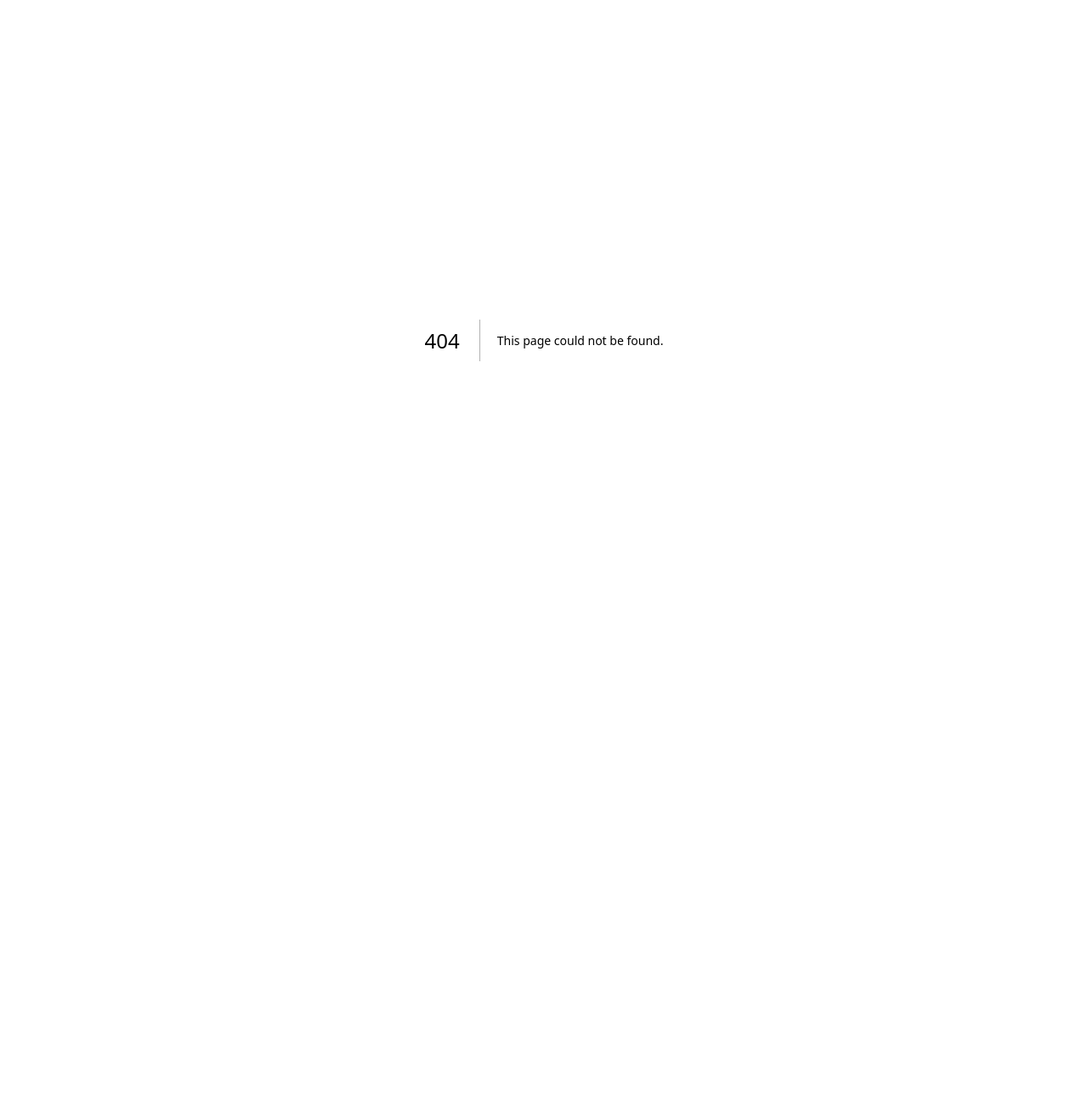
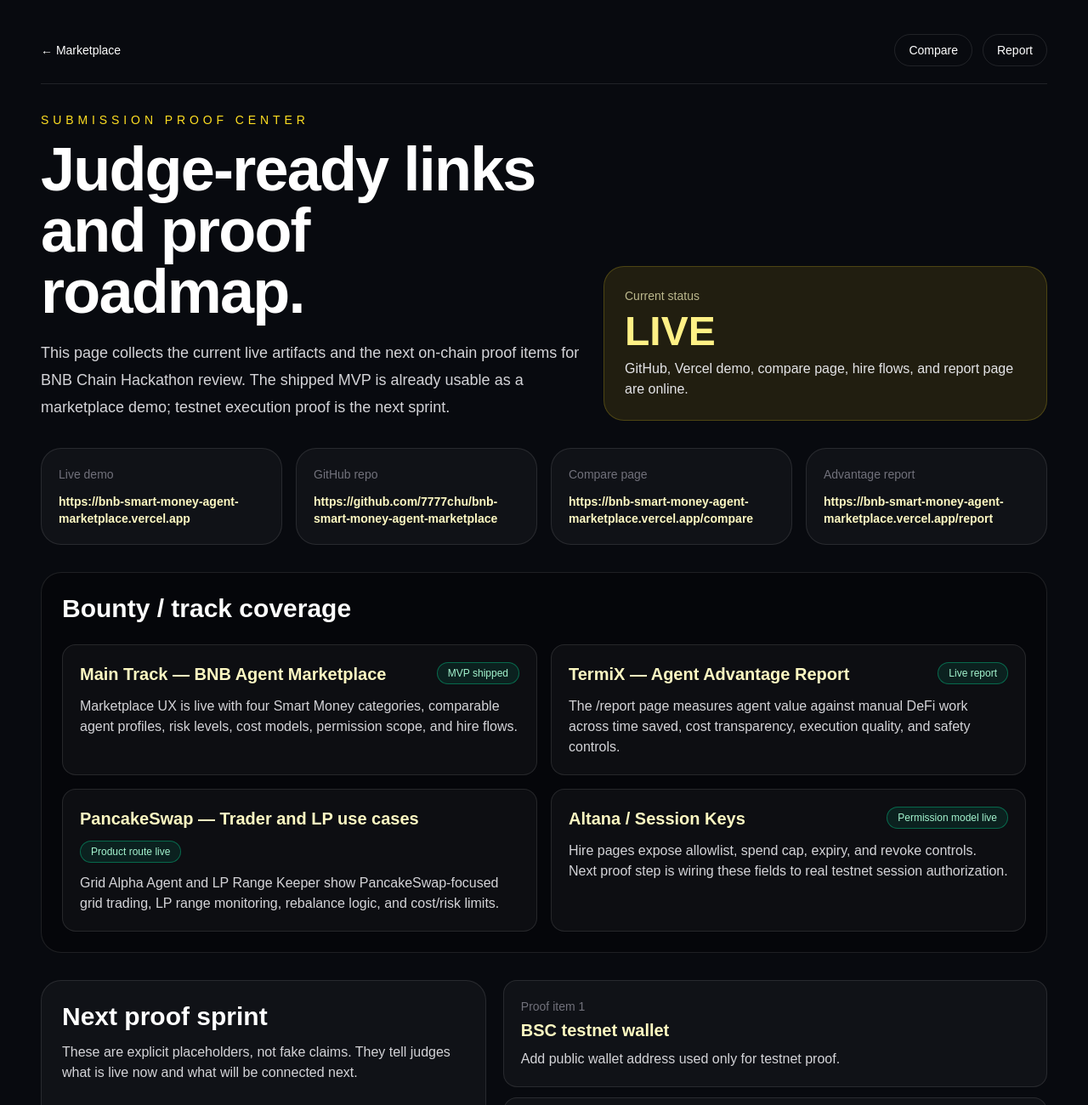
Before and after one commit to 7777chu/bnb-smart-money-agent-marketplace, a Next.js app in the folder app/: page /proof in a window 1280 px wide. Before the commit this address had no page. Shown: the top 1300 px of the page at 85% size. Before the commit the page ends 800 px from the top, so only its background shows below. Built offline with nearby package versions, Linux system fonts and the light colour scheme.

Commit message:
feat: add proof center for hackathon submission

```diff
--- a/app/src/app/page.tsx
+++ b/app/src/app/page.tsx
@@ -19,6 +19,9 @@
           <div className="flex items-center gap-3">
             <Link className="hidden rounded-full border border-white/10 px-4 py-2 text-sm text-zinc-200 transition hover:bg-white/10 sm:inline-flex" href="/compare">
               Compare
+            </Link>
+            <Link className="hidden rounded-full border border-white/10 px-4 py-2 text-sm text-zinc-200 transition hover:bg-white/10 sm:inline-flex" href="/proof">
+              Proof
             </Link>
             <a
               className="rounded-full border border-yellow-300/50 px-4 py-2 text-sm text-yellow-100 transition hover:bg-yellow-300 hover:text-black"
@@ -55,6 +58,9 @@
               </Link>
               <Link className="rounded-2xl border border-white/15 px-5 py-3 font-bold text-white transition hover:bg-white/10" href="/report">
                 Advantage report
+              </Link>
+              <Link className="rounded-2xl border border-yellow-300/40 px-5 py-3 font-bold text-yellow-100 transition hover:bg-yellow-300 hover:text-black" href="/proof">
+                Proof center
               </Link>
             </div>
           </div>
--- /dev/null
+++ b/app/src/app/proof/page.tsx
@@ -0,0 +1,124 @@
+import Link from "next/link";
+
+const liveLinks = [
+  ["Live demo", "https://bnb-smart-money-agent-marketplace.vercel.app"],
+  ["GitHub repo", "https://github.com/7777chu/bnb-smart-money-agent-marketplace"],
+  ["Compare page", "https://bnb-smart-money-agent-marketplace.vercel.app/compare"],
+  ["Advantage report", "https://bnb-smart-money-agent-marketplace.vercel.app/report"],
+];
+
+const proofTracks = [
+  {
+    title: "Main Track — BNB Agent Marketplace",
+    status: "MVP shipped",
+    detail:
+      "Marketplace UX is live with four Smart Money categories, comparable agent profiles, risk levels, cost models, permission scope, and hire flows.",
+  },
+  {
+    title: "TermiX — Agent Advantage Report",
+    status: "Live report",
+    detail:
+      "The /report page measures agent value against manual DeFi work across time saved, cost transparency, execution quality, and safety controls.",
+  },
+  {
+    title: "PancakeSwap — Trader and LP use cases",
+    status: "Product route live",
+    detail:
+      "Grid Alpha Agent and LP Range Keeper show PancakeSwap-focused grid trading, LP range monitoring, rebalance logic, and cost/risk limits.",
+  },
+  {
+    title: "Altana / Session Keys",
+    status: "Permission model live",
+    detail:
+      "Hire pages expose allowlist, spend cap, expiry, and revoke controls. Next proof step is wiring these fields to real testnet session authorization.",
+  },
+];
+
+const nextProofItems = [
+  ["BSC testnet wallet", "Add public wallet address used only for testnet proof."],
+  ["Agent identity", "Register or mock ERC-8004-style identity and link it from each profile."],
+  ["Testnet tx hashes", "Attach tx hashes for session creation, simulated hire, revoke, and PancakeSwap-style proof."],
+  ["BNB Agent Studio", "Run BNB Agent Studio CLI and commit command output/screenshots as proof artifacts."],
+];
+
+export default function ProofPage() {
+  return (
+    <main className="min-h-screen bg-[#080A0F] text-white">
+      <section className="mx-auto flex max-w-7xl flex-col gap-8 px-6 py-10 sm:px-10 lg:px-12">
+        <nav className="flex flex-wrap items-center justify-between gap-4 border-b border-white/10 pb-5">
+          <Link className="text-sm text-zinc-400 transition hover:text-yellow-200" href="/">
+            ← Marketplace
+          </Link>
+          <div className="flex flex-wrap gap-3">
+            <Link className="rounded-full border border-white/10 px-4 py-2 text-sm transition hover:bg-white/10" href="/compare">
+              Compare
+            </Link>
+            <Link className="rounded-full border border-white/10 px-4 py-2 text-sm transition hover:bg-white/10" href="/report">
+              Report
+            </Link>
+          </div>
+        </nav>
+
+        <header className="grid gap-6 lg:grid-cols-[1.1fr_0.9fr] lg:items-end">
+          <div>
+            <p className="text-sm uppercase tracking-[0.35em] text-yellow-300">Submission proof center</p>
+            <h1 className="mt-3 text-5xl font-black tracking-tight sm:text-7xl">Judge-ready links and proof roadmap.</h1>
+            <p className="mt-5 max-w-3xl text-lg leading-8 text-zinc-300">
+              This page collects the current live artifacts and the next on-chain proof items for BNB Chain Hackathon review.
+              The shipped MVP is already usable as a marketplace demo; testnet execution proof is the next sprint.
+            </p>
+          </div>
+          <div className="rounded-3xl border border-yellow-300/20 bg-yellow-300/10 p-6">
+            <p className="text-sm text-yellow-100/70">Current status</p>
+            <p className="mt-2 text-5xl font-black text-yellow-200">LIVE</p>
+            <p className="mt-2 text-zinc-200">GitHub, Vercel demo, compare page, hire flows, and report page are online.</p>
+          </div>
+        </header>
+
+        <section className="grid gap-4 md:grid-cols-2 xl:grid-cols-4">
+          {liveLinks.map(([label, href]) => (
+            <a key={href} className="rounded-3xl border border-white/10 bg-white/[0.035] p-5 transition hover:border-yellow-300/40 hover:bg-yellow-300/10" href={href} target="_blank">
+              <p className="text-sm text-zinc-500">{label}</p>
+              <p className="mt-3 break-words text-sm font-semibold text-yellow-100">{href}</p>
+            </a>
+          ))}
+        </section>
+
+        <section className="rounded-3xl border border-white/10 bg-black/30 p-6">
+          <h2 className="text-3xl font-bold">Bounty / track coverage</h2>
+          <div className="mt-6 grid gap-4 md:grid-cols-2">
+            {proofTracks.map((track) => (
+              <article key={track.title} className="rounded-2xl border border-white/10 bg-white/[0.035] p-5">
+                <div className="flex flex-wrap items-start justify-between gap-3">
+                  <h3 className="text-xl font-bold text-yellow-100">{track.title}</h3>
+                  <span className="rounded-full border border-emerald-400/40 bg-emerald-400/10 px-3 py-1 text-xs text-emerald-200">
+                    {track.status}
+                  </span>
+                </div>
+                <p className="mt-3 text-zinc-300">{track.detail}</p>
+              </article>
+            ))}
+          </div>
+        </section>
+
+        <section className="grid gap-5 lg:grid-cols-[0.9fr_1.1fr]">
+          <div className="rounded-3xl border border-white/10 bg-white/[0.035] p-6">
+            <h2 className="text-3xl font-bold">Next proof sprint</h2>
+            <p className="mt-3 text-zinc-300">
+              These are explicit placeholders, not fake claims. They tell judges what is live now and what will be connected next.
+            </p>
+          </div>
+          <div className="grid gap-3">
+            {nextProofItems.map(([title, body], index) => (
+              <div key={title} className="rounded-2xl border border-white/10 bg-white/[0.035] p-5">
+                <p className="text-sm text-zinc-500">Proof item {index + 1}</p>
+                <h3 className="mt-1 text-xl font-bold text-yellow-100">{title}</h3>
+                <p className="mt-2 text-zinc-300">{body}</p>
+              </div>
+            ))}
+          </div>
+        </section>
+      </section>
+    </main>
+  );
+}
--- a/app/src/app/report/page.tsx
+++ b/app/src/app/report/page.tsx
@@ -18,6 +18,9 @@
           </Link>
           <Link className="rounded-full border border-white/10 px-4 py-2 text-sm transition hover:bg-white/10" href="/compare">
             Compare agents
+          </Link>
+          <Link className="rounded-full border border-yellow-300/40 px-4 py-2 text-sm text-yellow-100 transition hover:bg-yellow-300 hover:text-black" href="/proof">
+            Proof center
           </Link>
         </nav>
 
```
Also changed, not shown: 1 other file (tests, documents, lock files or other folders).
